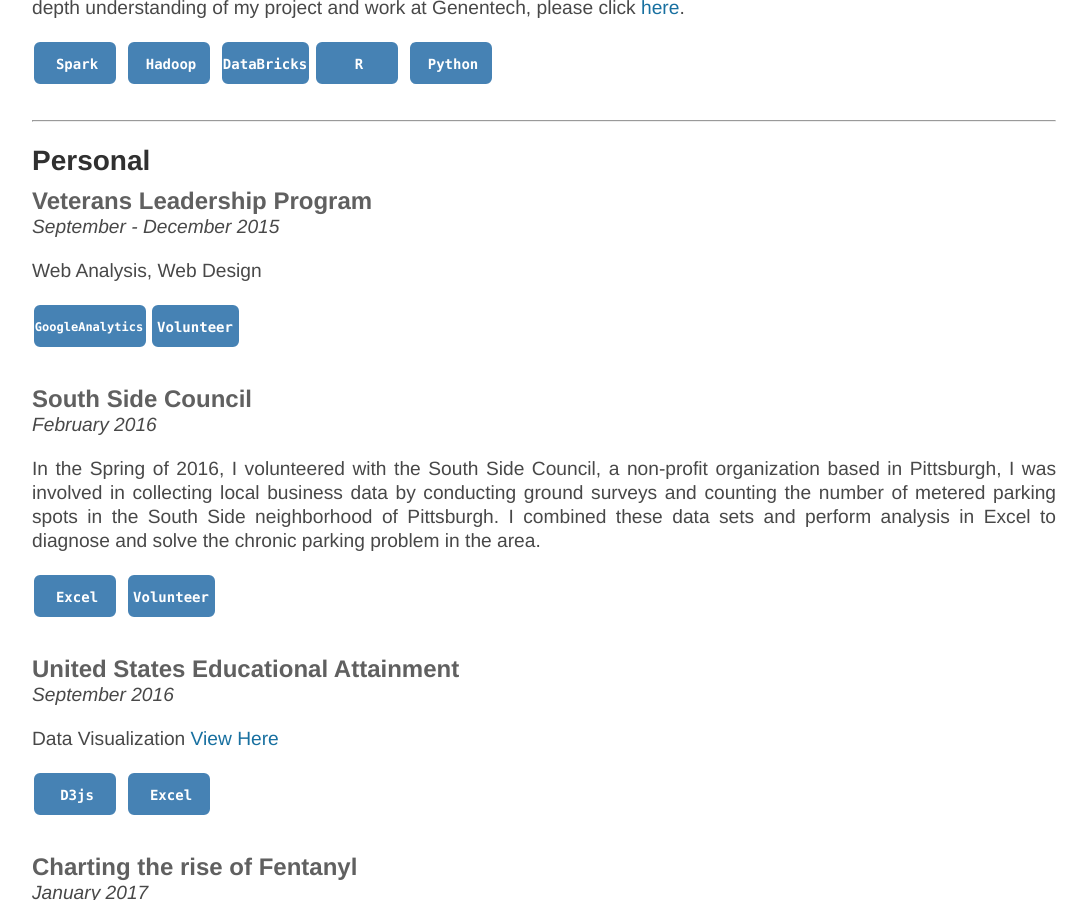
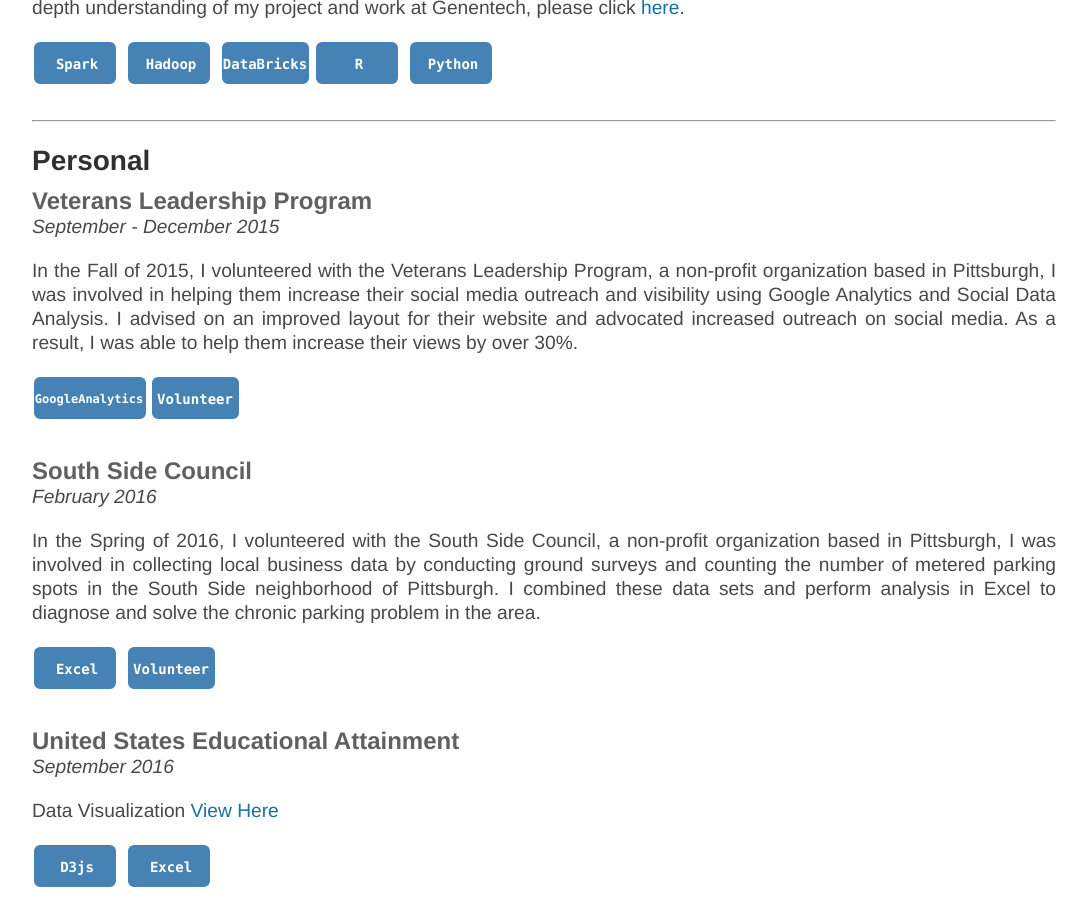
Before and after one commit to NeilBardhan/neilbardhan.github.io, a Jekyll site: the page built from projects/index.html, in a window 1280 px wide and 900 px high, scrolled down 4902 px. Shown: the whole window, without its empty margins (96-1183 px from the left). Built offline with Jekyll 4.4.1, drawn with Linux system fonts in a browser that asks for light colours.

Commit message:
Update index.html

```diff
--- a/projects/index.html
+++ b/projects/index.html
@@ -394,7 +394,7 @@ title: Projects
 	<div id="project12">
 		<h3>Veterans Leadership Program</h3>
 		<p><em>September - December 2015</em></p>
-		<p>Web Analysis, Web Design</p>
+		<p>In the Fall of 2015, I volunteered with the Veterans Leadership Program, a non-profit organization based in Pittsburgh, I was involved in helping them increase their social media outreach and visibility using Google Analytics and Social Data Analysis. I advised on an improved layout for their website and advocated increased outreach on social media. As a result, I was able to help them increase their views by over 30%.</p>
 
 		<svg width="114" height="50">
   			<g>
```
